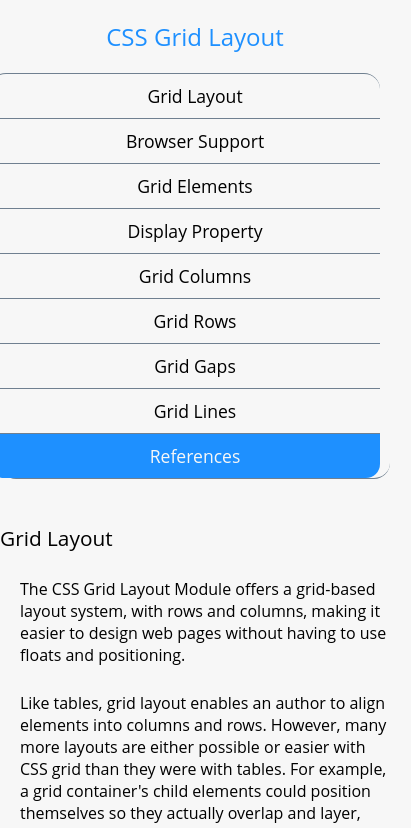
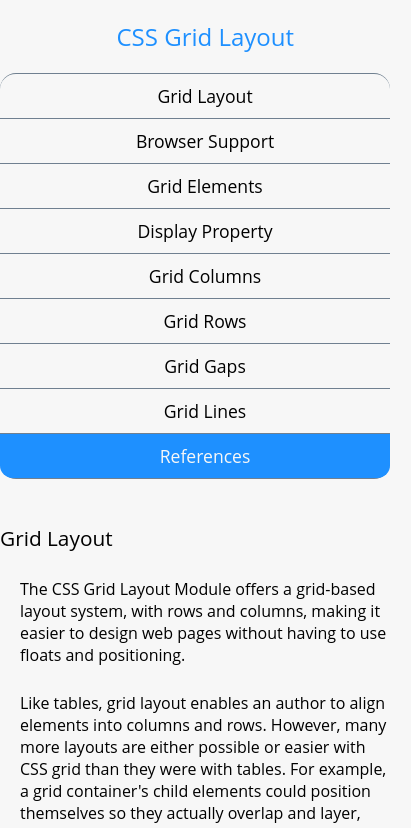
Before and after one commit to stephanlamoureux/technical-doc, a plain HTML site: page index.html in a window 390 px wide. In both pictures the pointer is over the link "References". Shown: the top 828 px of the page, 411 px wide, since content can reach past the window. Drawn offline with Linux system fonts and the light colour scheme.

Commit message:
small fixes

```diff
--- a/main.css
+++ b/main.css
@@ -61,7 +61,7 @@ nav li {
 .nav-link-last:hover {
 	color: #f7f7f7;
 	background-color: dodgerblue;
-	border-bottom-right-radius: .8em;
+	border-bottom-right-radius: .78rem;
 }
 
 header {
@@ -177,10 +177,8 @@ footer a:hover {
 
 	nav header {
 		text-align: center;
-	}
-
-	nav ul {
-		margin-left: -10px;
+		width: 95%;
+		margin: 0 auto;
 	}
 
 	nav li {
@@ -194,13 +192,13 @@ footer a:hover {
 	.nav-link-first:hover {
 		color: #f7f7f7;
 		background-color: dodgerblue;
-		border-top-right-radius: .8em;
-		border-top-left-radius: .8em;
+		border-top-right-radius: .78rem;
+		border-top-left-radius: .78rem;
 	}
 
 	.nav-link-last:hover {
 		color: #f7f7f7;
 		background-color: dodgerblue;
-		border-bottom-left-radius: .8em;
+		border-bottom-left-radius: .78rem;
 	}
 }
```
